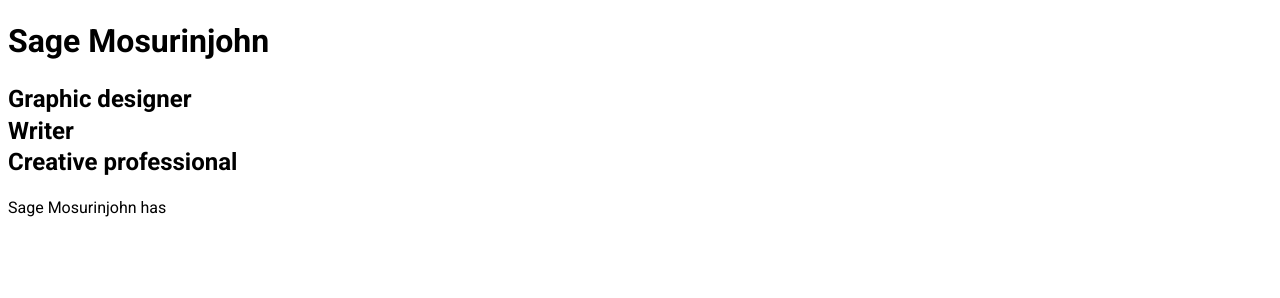
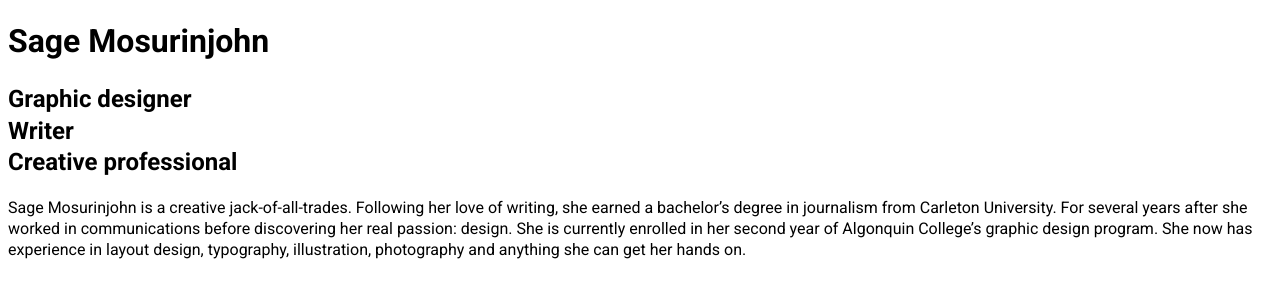
Before and after one commit to sagehartly/dsn1675-project-1, a plain HTML site: page index.html in a window 1280 px wide. Drawn offline with Linux system fonts and the light colour scheme.

Commit message:
Finished html

```diff
--- a/index.html
+++ b/index.html
@@ -17,7 +17,12 @@
   Writer<br>
   Creative professional</h2>
 
-<p>Sage Mosurinjohn has
+<p>Sage Mosurinjohn is a creative jack-of-all-trades.
+  Following her love of writing, she earned a bachelor’s degree in journalism from
+  Carleton University. For several years after she worked in communications before
+  discovering her real passion: design. She is currently enrolled in her second year of
+  Algonquin College’s graphic design program. She now has experience in layout design,
+  typography, illustration, photography and anything she can get her hands on.</p>
 
 
 </body>
```
